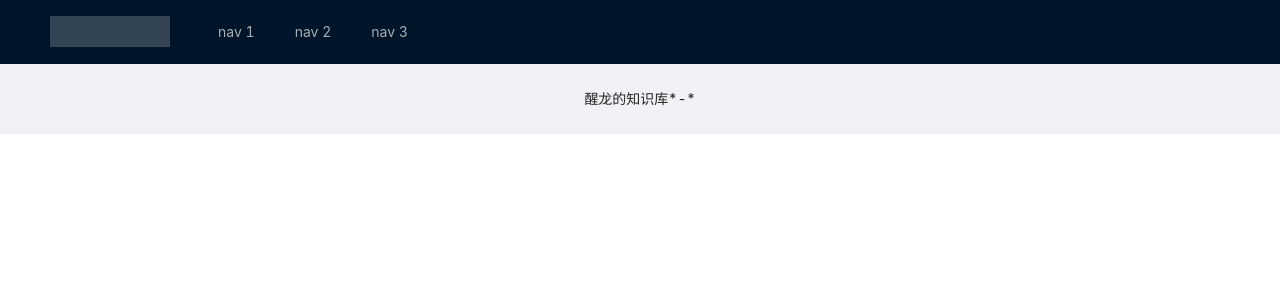
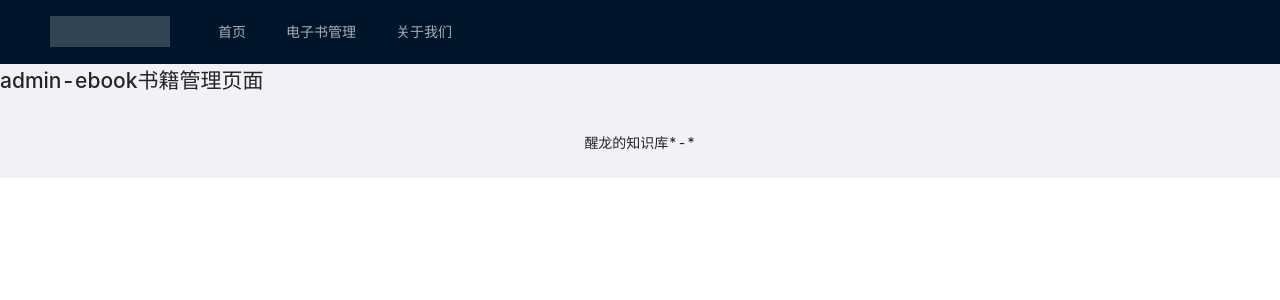
Before and after one commit to wad521/JavaWiki, a Vue app in the folder wiki/web/: page /admin/ebook in a window 1280 px wide. Shown: the top 300 px of the page. Built offline with nearby package versions, Linux system fonts and the light colour scheme; no server answers.

Commit message:
6-2 增加电子书管理页面。 新页面开发：页面、路由、菜单

```diff
--- a/wiki/web/src/components/the-header.vue
+++ b/wiki/web/src/components/the-header.vue
@@ -6,14 +6,14 @@
         mode="horizontal"
         :style="{ lineHeight: '64px' }"
     >
-      <a-menu-item key="1">
-        nav 1
+      <a-menu-item key="/">
+        <router-link to="/">首页</router-link>
       </a-menu-item>
-      <a-menu-item key="2">
-        nav 2
+      <a-menu-item key="/admin/ebook">
+        <router-link to="/admin/ebook">电子书管理</router-link>
       </a-menu-item>
-      <a-menu-item key="3">
-        nav 3
+      <a-menu-item key="/about">
+        <router-link to="/about">关于我们</router-link>
       </a-menu-item>
     </a-menu>
   </a-layout-header>
--- a/wiki/web/src/router/index.ts
+++ b/wiki/web/src/router/index.ts
@@ -1,6 +1,7 @@
 import { createRouter, createWebHistory, RouteRecordRaw } from 'vue-router'
 import Home from '../views/home.vue'
 import About from '../views/about.vue'
+import AdminEbook from '../views/admin/admin-ebook.vue'
 
 const routes: Array<RouteRecordRaw> = [
   {
@@ -18,6 +19,11 @@
 
     //懒加载模式
     //component: () => import(/* webpackChunkName: "about" */ '../views/about.vue')
+  },
+  {
+    path: '/admin/ebook',
+    name: 'AdminEbook',
+    component: AdminEbook
   }
 ]
 
--- /dev/null
+++ b/wiki/web/src/views/admin/admin-ebook.vue
@@ -0,0 +1,5 @@
+<template>
+  <div class="about">
+    <h1>admin-ebook书籍管理页面</h1>
+  </div>
+</template>
```
